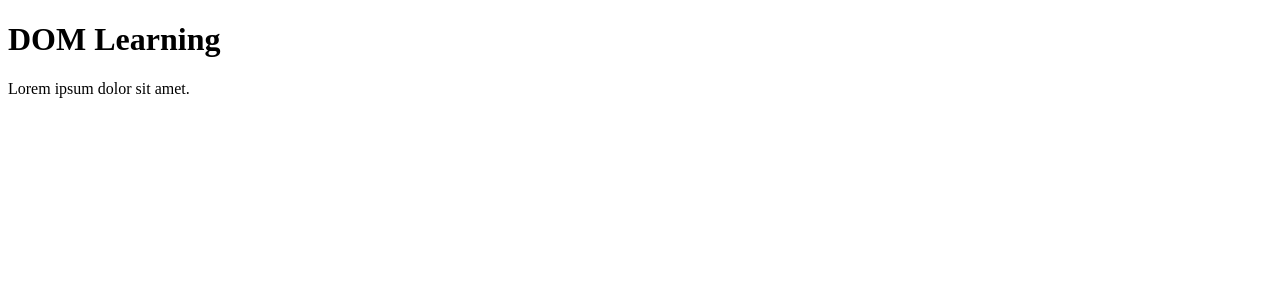
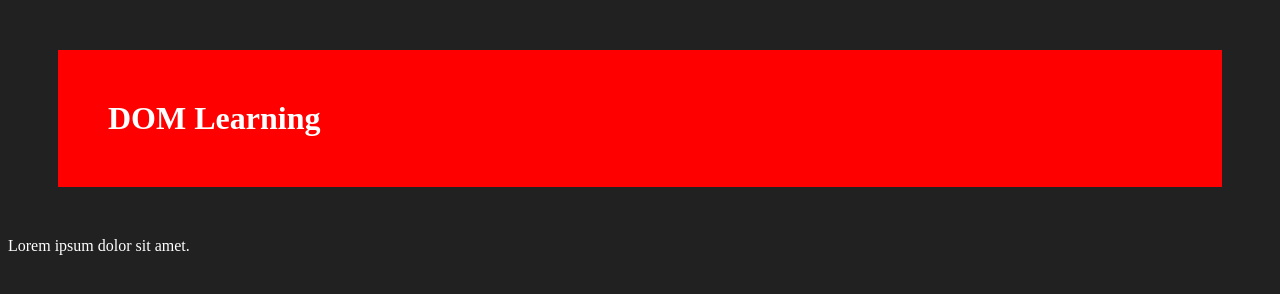
Before and after one commit to rishabhpandey2305/javascript-series, a plain HTML site: page 06_dom/index.html in a window 1280 px wide. Drawn offline with Linux system fonts and the light colour scheme.

Commit message:
js added

```diff
--- /dev/null
+++ b/06_dom/first.css
@@ -0,0 +1,4 @@
+.bg-black{
+    background-color: #212121;
+    color: #fff;
+}
--- /dev/null
+++ b/06_dom/first.js
@@ -0,0 +1,4 @@
+const title = document.getElementById("title");
+title.style.backgroundColor = "red";
+title.style.padding = "50px"
+title.style.margin = "50px"
--- a/06_dom/index.html
+++ b/06_dom/index.html
@@ -4,11 +4,13 @@
     <meta charset="UTF-8">
     <meta name="viewport" content="width=device-width, initial-scale=1.0">
     <title>DOM</title>
+    <link rel="stylesheet" href="first.css">
 </head>
-<body>
-    <div class="bg-black">
-        <h1 class="heading">DOM Learning</h1>
+<body class="bg-black">
+    <div >
+        <h1 id="title">DOM Learning</h1>
         <p>Lorem ipsum dolor sit amet.</p>
     </div>
+    <script src="first.js"></script>
 </body>
 </html>
```
